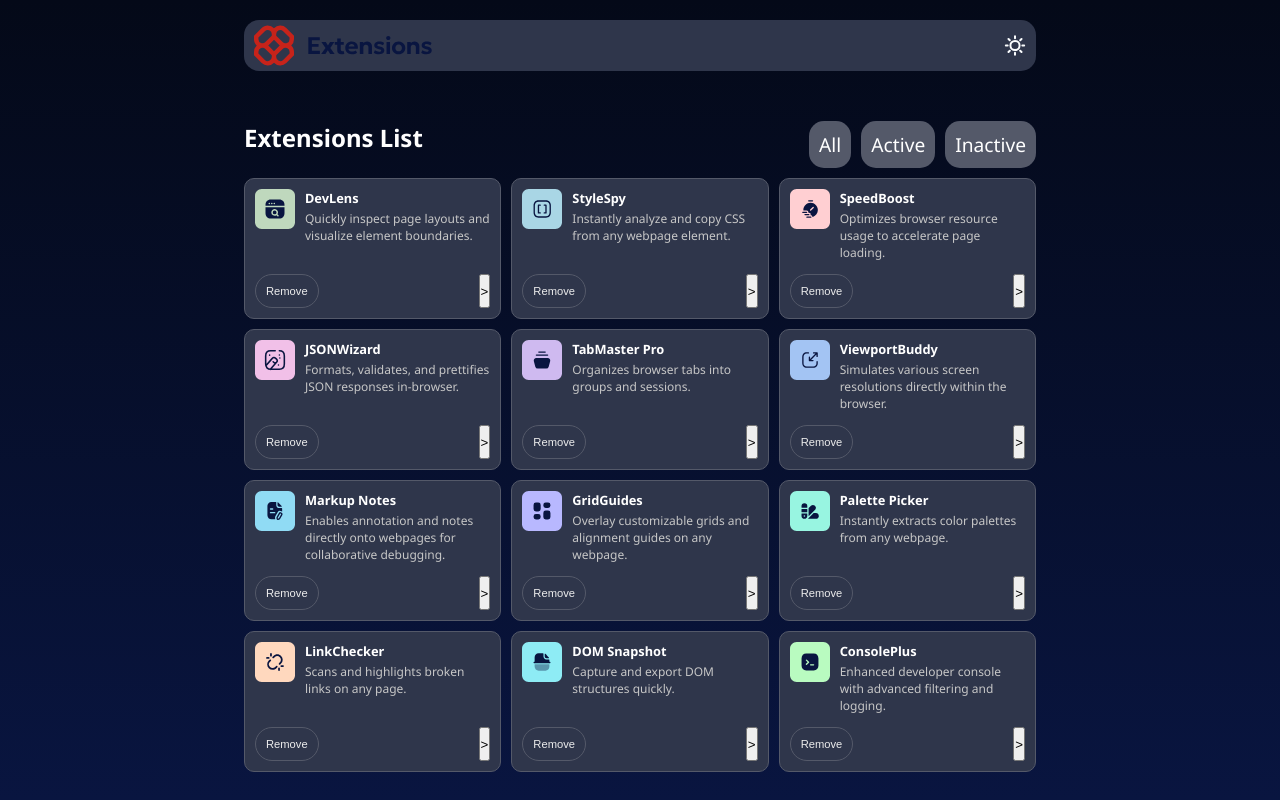
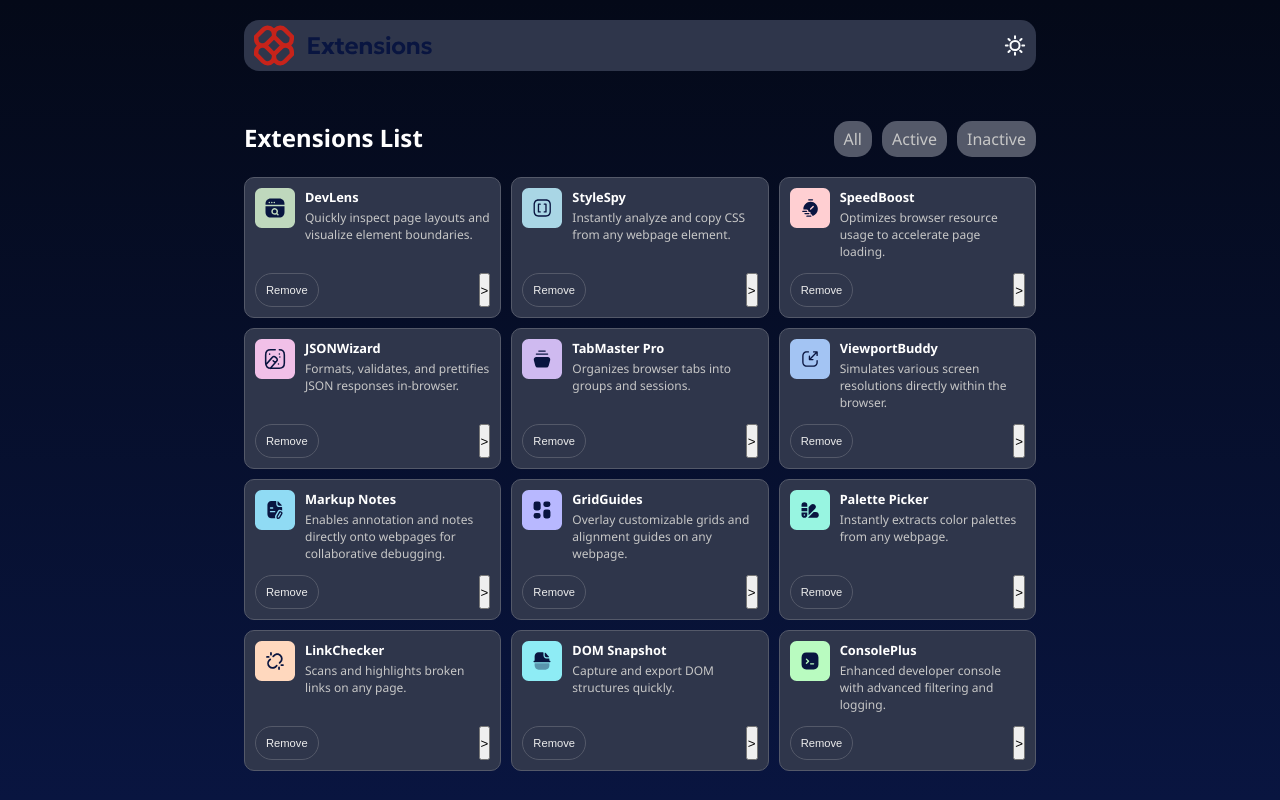
Before and after one commit to DarielDR21/Browser-Extension-Manager, a plain HTML site: page index.html in a window 1280 px wide. Drawn offline with Linux system fonts and the light colour scheme.

Commit message:
Fix padding

```diff
--- a/css/style.css
+++ b/css/style.css
@@ -46,15 +46,21 @@ h1 {
 .filters {
     display: flex;
     gap: 10px;
+    margin-bottom: 10px;
 }
 
 .filters > li {
     list-style: none;
     border-radius: 10px;
     background: hsl(226, 11%, 37%);
-    font-size: 1.2rem;
-    padding: 10px;
+    font-size: 1rem;
+    padding: 7px 10px;
     border-radius: 15px;
+}
+
+a {
+    text-decoration: none;
+    color: hsl(0, 0%, 78%);
 }
 
 .extensions {
@@ -76,7 +82,7 @@ h1 {
 
 .image > img{
     width: 40px;
-    margin-bottom: 40px;g
+    margin-bottom: 40px;
 }
 
 .text {
@@ -85,7 +91,7 @@ h1 {
 
 .text > p {
     font-size: 12px;
-    color: hsl(0, 0%, 78%)
+    color: hsl(0, 0%, 78%);
 }
 
 .text > h3 {
--- a/index.html
+++ b/index.html
@@ -26,9 +26,9 @@
         <h1>Extensions List</h1>
         <nav>
             <ul class="filters">
-              <li>All</li>
-              <li>Active</li>
-              <li>Inactive</li>
+              <li><a href="#">All</a></li>
+              <li><a href="#">Active</a></li>
+              <li><a href="#">Inactive</a></li>
             </ul>
         </nav>
       </div>
@@ -233,6 +233,6 @@
 
   </div>
   <!-- End of main container -->
-
+  <script src="main.js"></script>
 </body>
 </html>
```
Also changed, not shown: main.js (added).
